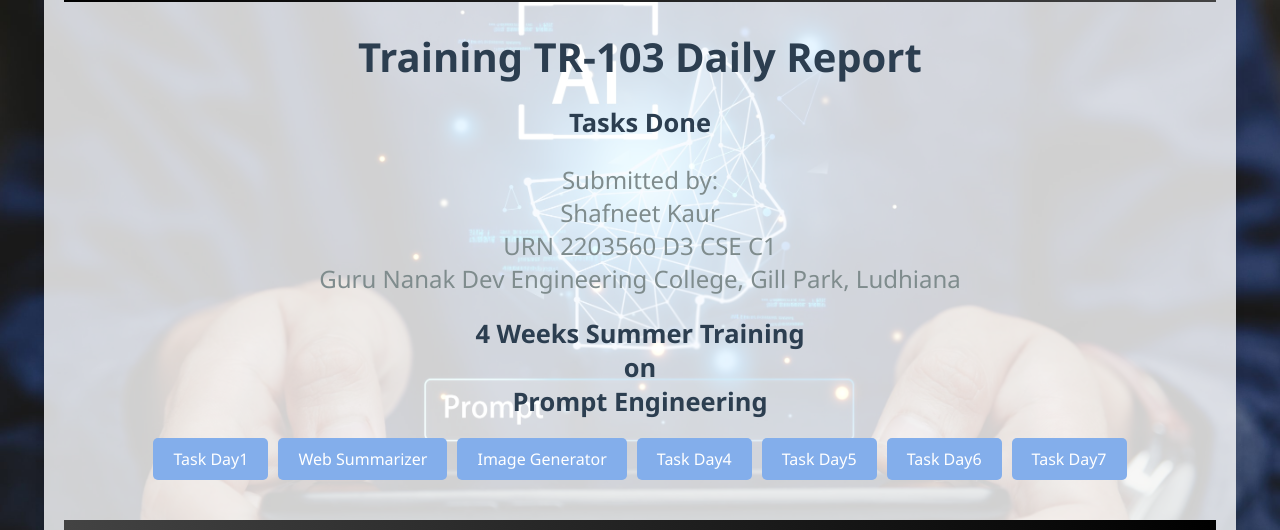
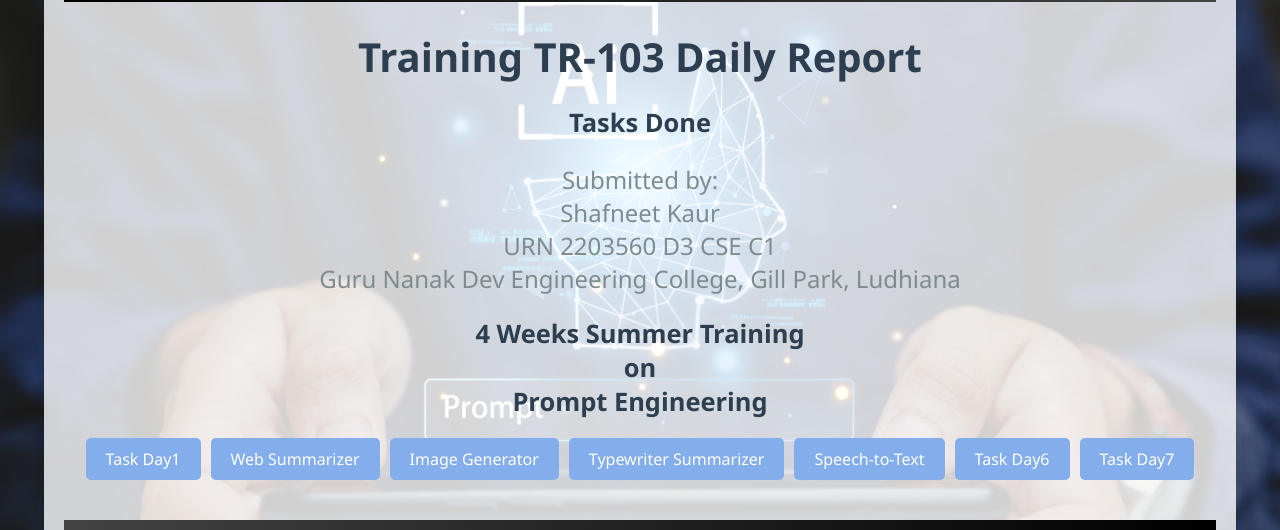
Before and after one commit to shafneet/Daily-Diary-TR-103, a plain HTML site: page tasks.html in a window 1280 px wide. Shown: the part 123-653 px from the top of the page. Drawn offline with Linux system fonts and the light colour scheme; no server answers.

```diff
--- a/tasks.html
+++ b/tasks.html
@@ -24,8 +24,8 @@
             <a href="#" onclick="showSection('Task1')">Task Day1</a>
             <a href="#" onclick="showSection('Task2')">Web Summarizer</a>
             <a href="#" onclick="showSection('Task3')">Image Generator</a>
-            <a href="#" onclick="showSection('Task4')">Task Day4</a>
-            <a href="#" onclick="showSection('Task5')">Task Day5</a>
+            <a href="#" onclick="showSection('Task4')">Typewriter Summarizer</a>
+            <a href="#" onclick="showSection('Task5')">Speech-to-Text</a>
             <a href="#" onclick="showSection('Task6')">Task Day6</a>
             <a href="#" onclick="showSection('Task7')">Task Day7</a>
         </nav>
@@ -48,15 +48,15 @@
             </div>
         </section>
         <section id="Task4" class="section">
-            <h1>Food Website</h1>
+            <h1>Typewriter Summarizer</h1>
             <div class="pdf-container">
-                <iframe src="./html code/food.html"></iframe>
+                <iframe src="./tasks/Task2/typewriter web summarizer/typewriter_summarizer.ipynb"></iframe>
             </div>
         </section>
         <section id="Task5" class="section">
-            <h1>Travel Website</h1>
+            <h1>Speech-to-Text</h1>
             <div class="pdf-container">
-                <iframe src="./html code/travel.html"></iframe>
+                <iframe src="./tasks/Task3/Speech-to-Text/Screenshot 2025-07-09 003946.png"></iframe>
             </div>
         </section>
         <section id="Task7" class="section">
```
Also changed, not shown: tasks/Task3/Speech-to-Text/Screenshot 2025-07-09 003946.png (added), 2 other files.
